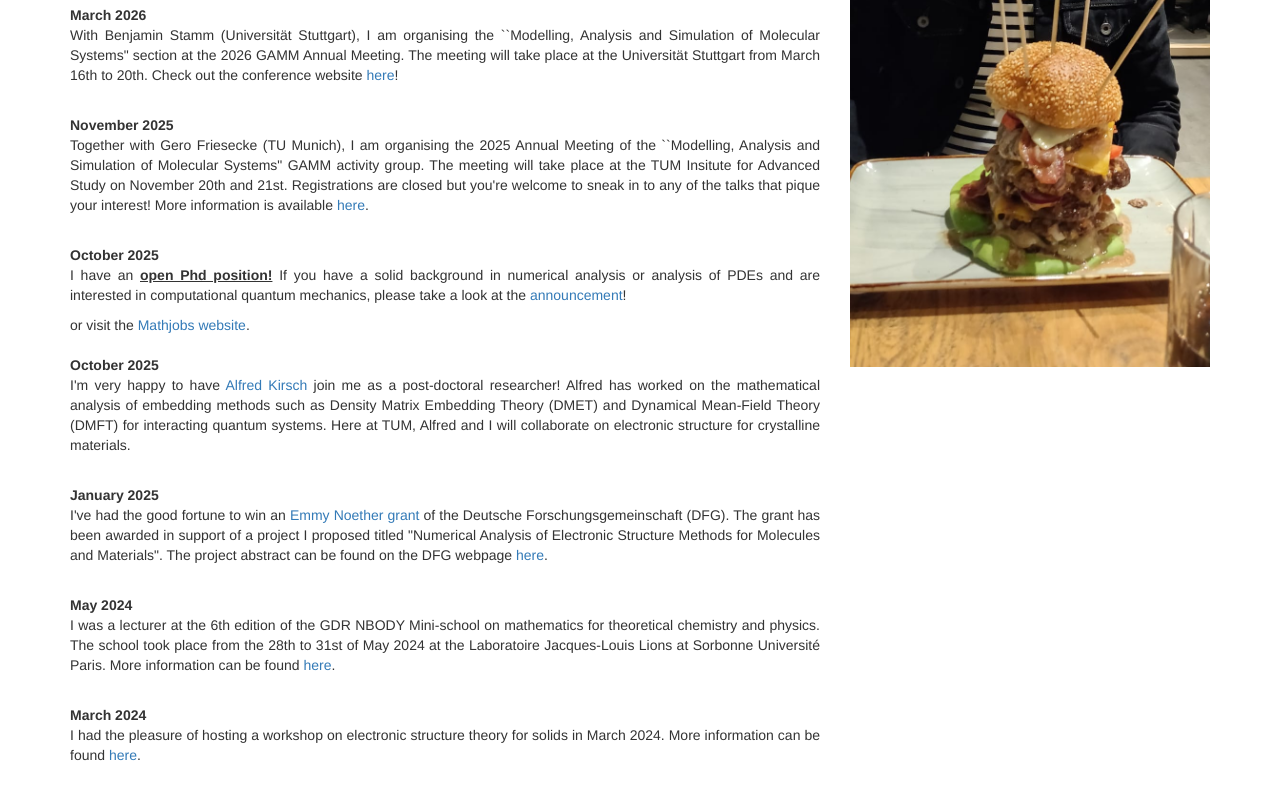
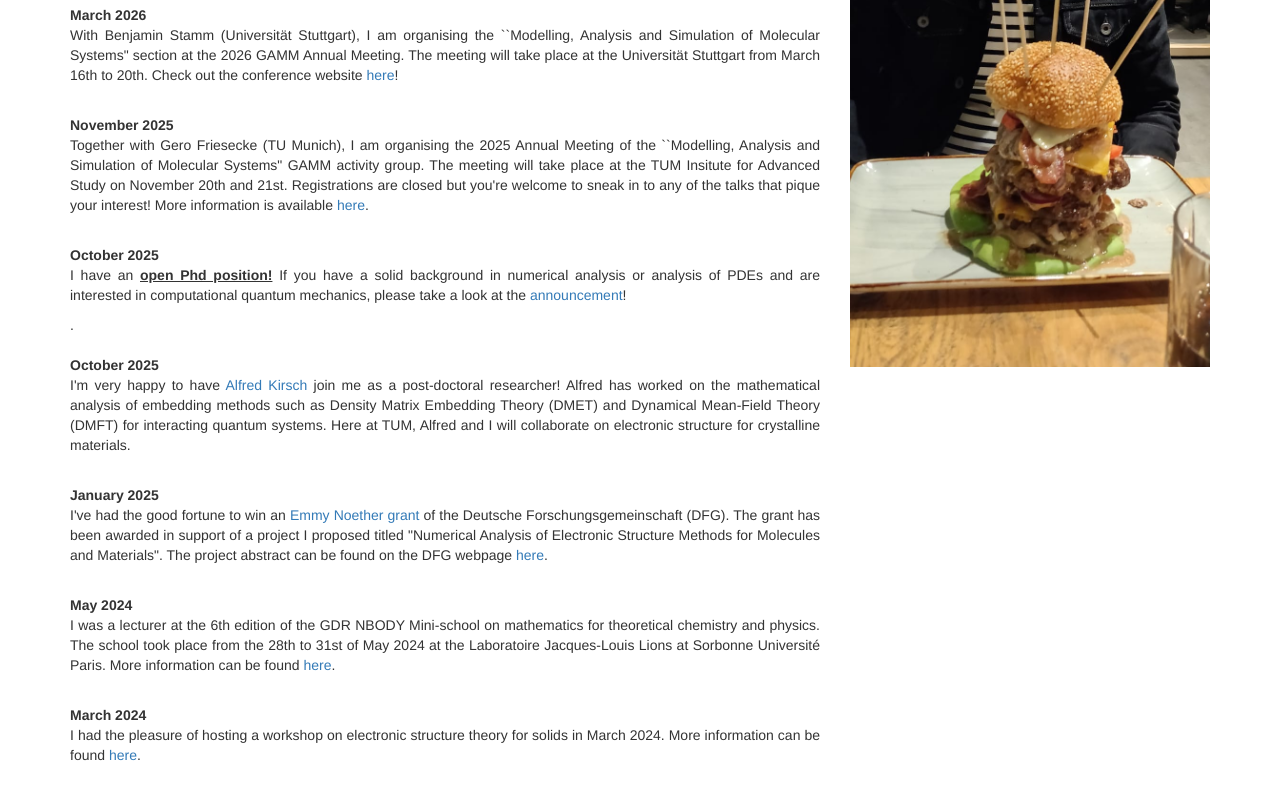
Before and after one commit to Prometheus-1757/Prometheus-1757.github.io, a plain HTML site: page index.html in a window 1280 px wide. Shown: the part 756-1556 px from the top of the page. Drawn offline with nearby package versions, Linux system fonts and the light colour scheme.

Commit message:
Update index.html

```diff
--- a/index.html
+++ b/index.html
@@ -101,7 +101,7 @@
 
 
                     <dt>October 2025</dt>
-                    <dd> I have an <u><b>open Phd position!</b></u> If you have a solid background in numerical analysis or analysis of PDEs and are interested in computational quantum mechanics, please take a look at the <a href="Files/2025_PhD_Hassan_Advert_Final.pdf">announcement</a>!</dd></p> or visit the  <a href= "https://www.mathjobs.org/jobs/list/27607">Mathjobs website</a>.
+                    <dd> I have an <u><b>open Phd position!</b></u> If you have a solid background in numerical analysis or analysis of PDEs and are interested in computational quantum mechanics, please take a look at the <a href="Files/2025_PhD_Hassan_Advert_Final.pdf">announcement</a>!</dd></p>.
 
                     <dt> &nbsp;</dt>
 
```
